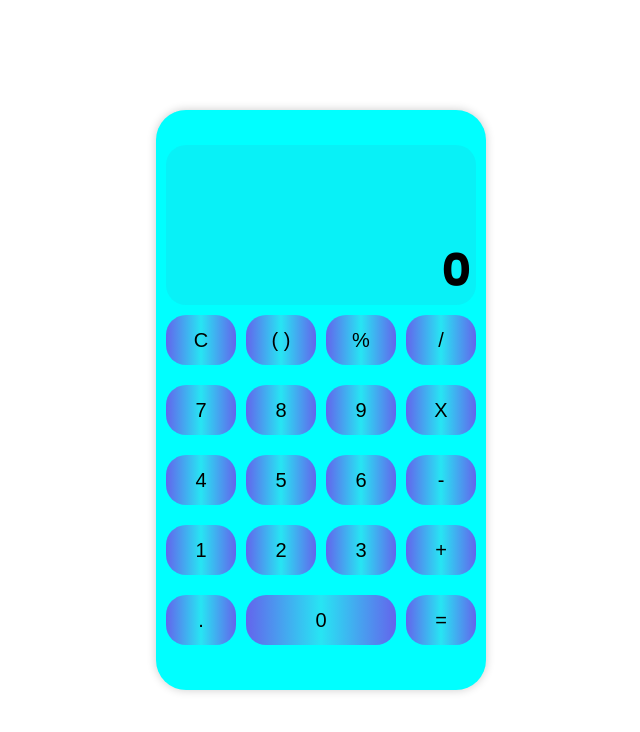
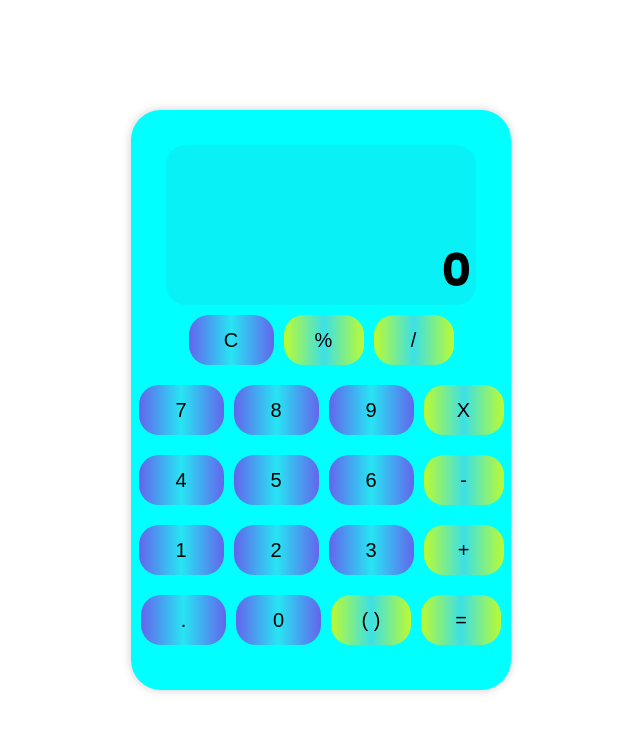
Before and after one commit to AlexAbreuGomes/calculadora, an Electron app: page index.html in a window 800 px wide. Shown: the whole page, without its empty margins (79-719 px from the left). Drawn offline with Linux system fonts and the light colour scheme.

Commit message:
att 04/07

```diff
--- a/assets/css/style.css
+++ b/assets/css/style.css
@@ -5,7 +5,7 @@
     flex-direction: column;
     align-items: center;
     justify-content: center;
-    width: 330px;
+    width: 380px;
     height: 580px;
     position: absolute;
     top: 50%;
@@ -45,27 +45,28 @@
 
 }
 
-.botao0 {
-    width: 150px;
-    height: 50px;
-    border-radius: 20px;
-    font-size: 20px;
-    border: none;
-    background: linear-gradient(to right, #6464ec, #27e5f3, #6464ec);
-    transition: background-color 0.3s;
-}
 
 .botao0:hover {
     background: linear-gradient(to right,#05b4e3, #4cc9f0, #05b4e3);
 }
 
 .botao {
-    width: 70px;
+    width: 85px;
     height: 50px;
     border-radius: 20px;
     border: none;
     font-size: 20px;
     background: linear-gradient(to right, #6464ec, #27e5f3, #6464ec);
+    transition: background-color 0.3s;
+}
+
+.botaoOperadores, .botaoResultado {
+    width: 80px;
+    height: 50px;
+    border-radius: 20px;
+    border: none;
+    font-size: 20px;
+    background: linear-gradient(to right, #bdfa30, #3ce0e6 ,#bdfa30);
     transition: background-color 0.3s;
 }
 
--- /dev/null
+++ b/assets/js/function.js
@@ -0,0 +1,71 @@
+const calculadora = {
+  visor: document.querySelector("#visor h1"),
+  operacao: [],
+
+  lerValores(valorDigitado) {
+    this.visor.innerText = valorDigitado;
+  },
+
+  gravarValor(valor) {
+    this.operacao.push(valor);
+    this.lerValores(this.operacao.join(""));
+  },
+
+  gravarOperacao(operacao) {
+    this.operacao.push(operacao);
+  },
+
+  clear() {
+    this.operacao = [];
+    this.lerValores("0");
+  },
+
+  apagarUltimo() {
+    this.operacao.pop();
+    this.lerValores(this.operacao.join(""));
+
+  },
+
+  calcular() {
+    try {
+      const result = eval(this.operacao.join(""));
+      this.lerValores(result);
+      this.operacao = [result];
+    } catch (e) {
+      this.lerValores("Erro");
+      this.operacao = [];
+    }
+  },
+
+  iniciar() {
+    this.operacao = [];
+    this.clear();
+
+    document.querySelectorAll(".botao, .botaoOperadores, #ponto").forEach((botao) => {
+      botao.addEventListener("click", () => {
+        if (botao.classList.contains("botao")) {
+          this.gravarValor(botao.value);
+        } else if (botao.classList.contains("botaoOperadores")) {
+          this.gravarValor(botao.value);
+          this.gravarOperacao(botao.value);
+        } else {
+          this.gravarValor(".");
+        }
+      });
+    });
+
+    document.getElementById("calcular").addEventListener("click", () => {
+      this.calcular();
+    });
+
+    document.getElementById("clear").addEventListener("click", () => {
+      this.clear();
+    });
+
+    document.getElementById("apagar").addEventListener("click", () => {
+      this.apagarUltimo();
+    });
+  },
+};
+
+calculadora.iniciar();
--- a/index.html
+++ b/index.html
@@ -20,42 +20,43 @@
 
         <section id="botoes">
             <div id="linha1">
-                <button class="botao" id="limparC">C</button>
-                <button class="botao" id="parenteses">( )</button>
-                <button class="botao" id="porcento">%</button>
-                <button class="botao" id="divisao">/</button>
+
+                <button class="botao" onclick= "calculadora.limpar()" >C</button>
+                <button class="botaoOperadores" value= "%">%</button>
+                <button class="botaoOperadores" value= "/">/</button>
             </div>
 
             <div id="linha2">
-                <button class="botao" id="num7">7</button>
-                <button class="botao" id="num8">8</button>
-                <button class="botao" id="num9">9</button>
-                <button class="botao" id="multiplicacao">X</button>
+                <button class="botao" value= "7">7</button>
+                <button class="botao" value= "8">8</button>
+                <button class="botao" value= "9">9</button>
+                <button class="botaoOperadores" value= "*">X</button>
             </div>
 
             <div id="linha3">
-                <button class="botao" id="num4">4</button>
-                <button class="botao" id="num5">5</button>
-                <button class="botao" id="num6">6</button>
-                <button class="botao" id="subtraçao">-</button>
+                <button class="botao" value= "4">4</button>
+                <button class="botao" value= "5">5</button>
+                <button class="botao" value= "6">6</button>
+                <button class="botaoOperadores" value= "-">-</button>
             </div>
 
             <div id="linha4">
-                <button class="botao" id="num1">1</button>
-                <button class="botao" id="num2">2</button>
-                <button class="botao" id="num3">3</button>
-                <button class="botao" id="adiçao">+</button>
+                <button class="botao" value= "1">1</button>
+                <button class="botao" value= "2">2</button>
+                <button class="botao" value= "3">3</button>
+                <button class="botaoOperadores" value= "+">+</button>
             </div>
 
             <div id="linha5">
-                <button class="botao" id="ponto">.</button>
-                <button class="botao0" id="num0">0</button>
-                <button class="botao" id="igual">=</button>
+                <button class="botao" value=".">.</button>
+                <button class="botao" value="0">0</button>
+                <button class="botaoOperadores" value= "()">( )</button>
+                <button class="botaoResultado" onclick="calculadora.calcular()">=</button>
             </div>
         </section>
     </main>
 
-
+    <script src="assets/js/function.js"></script>
 </body>
 
 </html>
```
